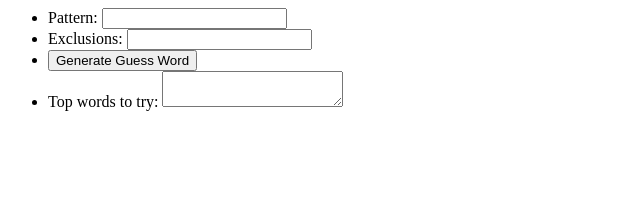
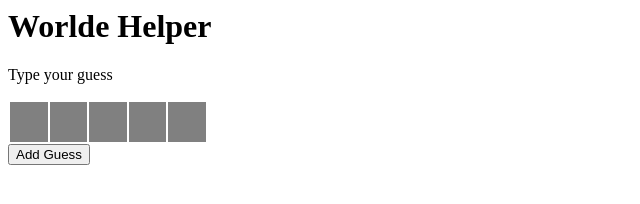
Before and after one commit to jakefeasel/wordlehelper, a plain HTML site: page wordlebot.html in a window 1280 px wide. Shown: the whole page, without its empty margins (0-640 px from the left). Drawn offline with Linux system fonts and the light colour scheme.

Commit message:
Easier UI for entering guesses

```diff
--- a/wordlebot.html
+++ b/wordlebot.html
@@ -1,5 +1,31 @@
+<html>
+<head>
+    <style>
+        #words {
+            min-width: 200px;
+        }
+        #words td {
+            margin: 2px;
+            background-color: gray;
+            color: white;
+            height: 40px;
+            min-width: 20px;
+            font-family: sans-serif;
+            font-weight: bold;
+            text-align: center;
+        }
+        #words td.exact {
+            background-color: rgb(34 197 94)
+        }
+        #words td.inexact {
+            background-color: rgb(234 179 8)
+        }
+    </style>
+
     <script src="wordlebot.js"></script>
     <script>
+    let currentWord = "";
+    let currentGuess = 0;
     function suggestWord() {
         var matchPattern = document.getElementById("matchPattern").value;
         var notFound = document.getElementById("notFound").value;
@@ -8,13 +34,95 @@ function suggestWord() {
         document.getElementById("nextWord").value = JSON.stringify(validWords.slice(0,5), null, 4);
 
     }
+
+    function displayCurrentWord() {
+        for (var i=0;i<5;i++) {
+            document.getElementById("words").getElementsByTagName("tr")[currentGuess].getElementsByTagName("td")[i].innerHTML = currentWord[i] || "";
+        }
+    }
+
+    function updateWords(event) {
+        if (event.key === "Backspace") {
+            currentWord = currentWord.replace(/.$/, '');
+        } else if (event.key.match(/^[A-Za-z]$/) && currentWord.length < 5) {
+            currentWord = currentWord += event.key.toLowerCase();
+        }
+        displayCurrentWord();
+    }
+
+    function toggleLetterState(event) {
+        var cell = event.target;
+        if (cell.classList[0] === "exact") {
+            cell.className = "inexact";
+        } else if (cell.classList[0] === "inexact") {
+            cell.className = "";
+        } else {
+            cell.className = "exact";
+        }
+    }
+
+    function getDetailsFromCurrentWordPattern() {
+        var details = {
+            matchPattern: "",
+            notFound: ""
+        };
+        for (var i=0;i<5;i++) {
+            var cell = document.getElementById("words").getElementsByTagName("tr")[currentGuess].getElementsByTagName("td")[i];
+            if (cell.classList[0] === "exact") {
+                details.matchPattern += cell.innerHTML;
+            } else if (cell.classList[0] === "inexact") {
+                details.matchPattern += cell.innerHTML.toUpperCase();
+            } else {
+                details.matchPattern += ".";
+                details.notFound += cell.innerHTML;
+            }
+        }
+        return details;
+    }
+
+    function guessNewWord() {
+        if (currentWord.length === 5) {
+            var patternDetails = getDetailsFromCurrentWordPattern();
+            validWords = filterWords(validWords, patternDetails.matchPattern, patternDetails.notFound);
+
+            if (validWords.length) {
+                currentWord = validWords[0];
+
+                currentGuess++;
+                document.getElementById("words").appendChild(document.createElement("tr"));
+                for (var i=0;i<5;i++) {
+                    document.getElementById("words").getElementsByTagName("tr")[currentGuess].appendChild(document.createElement("td"));
+                    if (currentGuess > 0) {
+                        document.getElementById("words").getElementsByTagName("tr")[currentGuess].getElementsByTagName("td")[i].className =
+                        document.getElementById("words").getElementsByTagName("tr")[currentGuess-1].getElementsByTagName("td")[i].className;
+                    }
+
+                }
+                displayCurrentWord();
+            } else {
+                alert("No matching words remaining");
+            }
+        } else {
+            alert("Provide a current guess first")
+        }
+    }
     </script>
-<form>
-    <ul>
-    <li><label>Pattern: <input id="matchPattern"/></label></li>
-    <li><label>Exclusions: <input id="notFound"/></label></li>
-    <li><input type="button" onClick="suggestWord()" value="Generate Guess Word"></li>
-    <li><label>Top words to try:
-        <textarea id="nextWord" readonly></textarea></label></li>
-    </ul>
-</form>
+
+</head>
+<body onkeydown="updateWords(event)">
+
+<h1>Worlde Helper</h1>
+<p>Type your guess</p>
+<table id="words" onClick="toggleLetterState(event)">
+    <tr>
+        <td></td>
+        <td></td>
+        <td></td>
+        <td></td>
+        <td></td>
+    </tr>
+</table>
+<input type="button" value="Add Guess" onClick="guessNewWord()">
+
+</body>
+</html>
```
Lines whose indentation alone changed are shown as unchanged.
